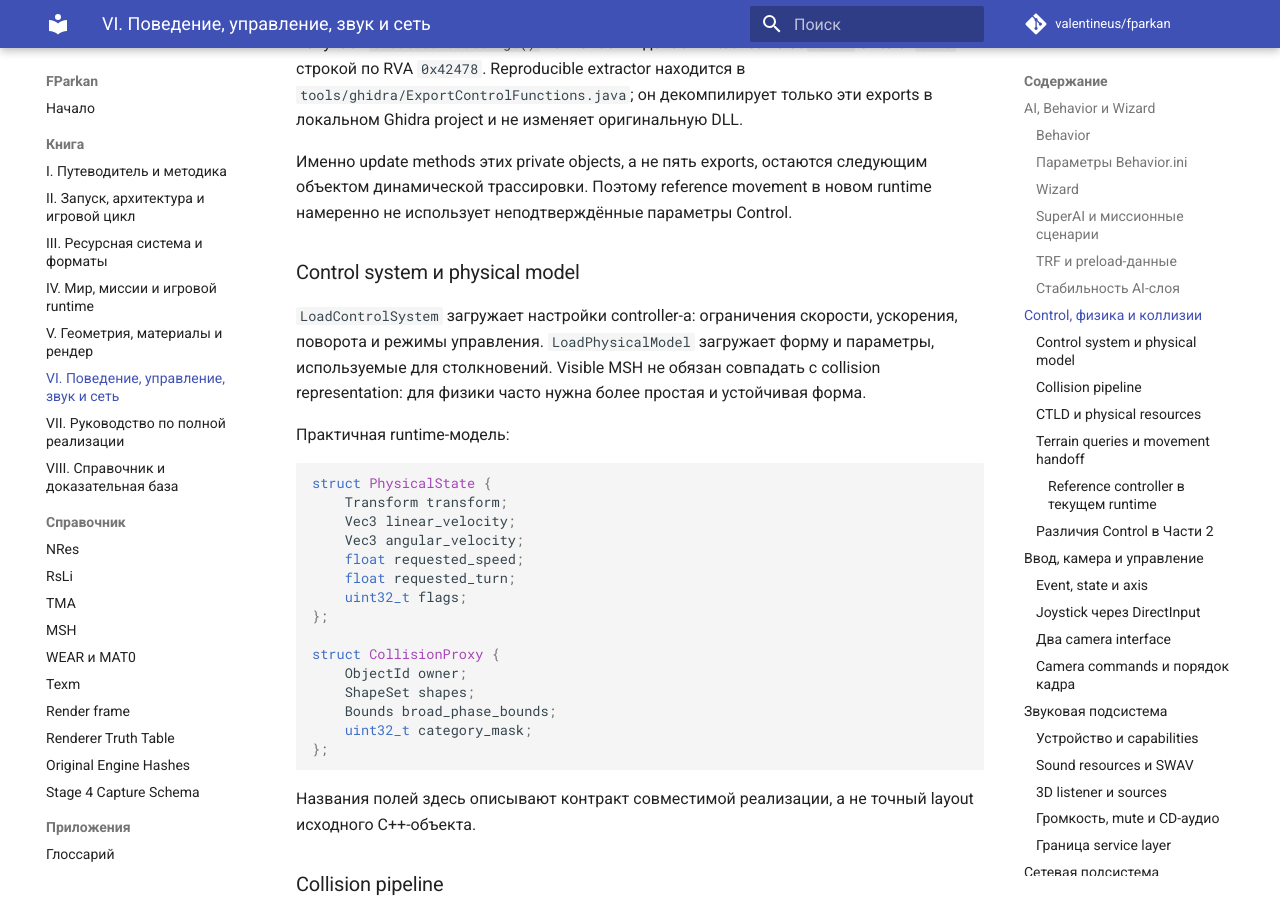
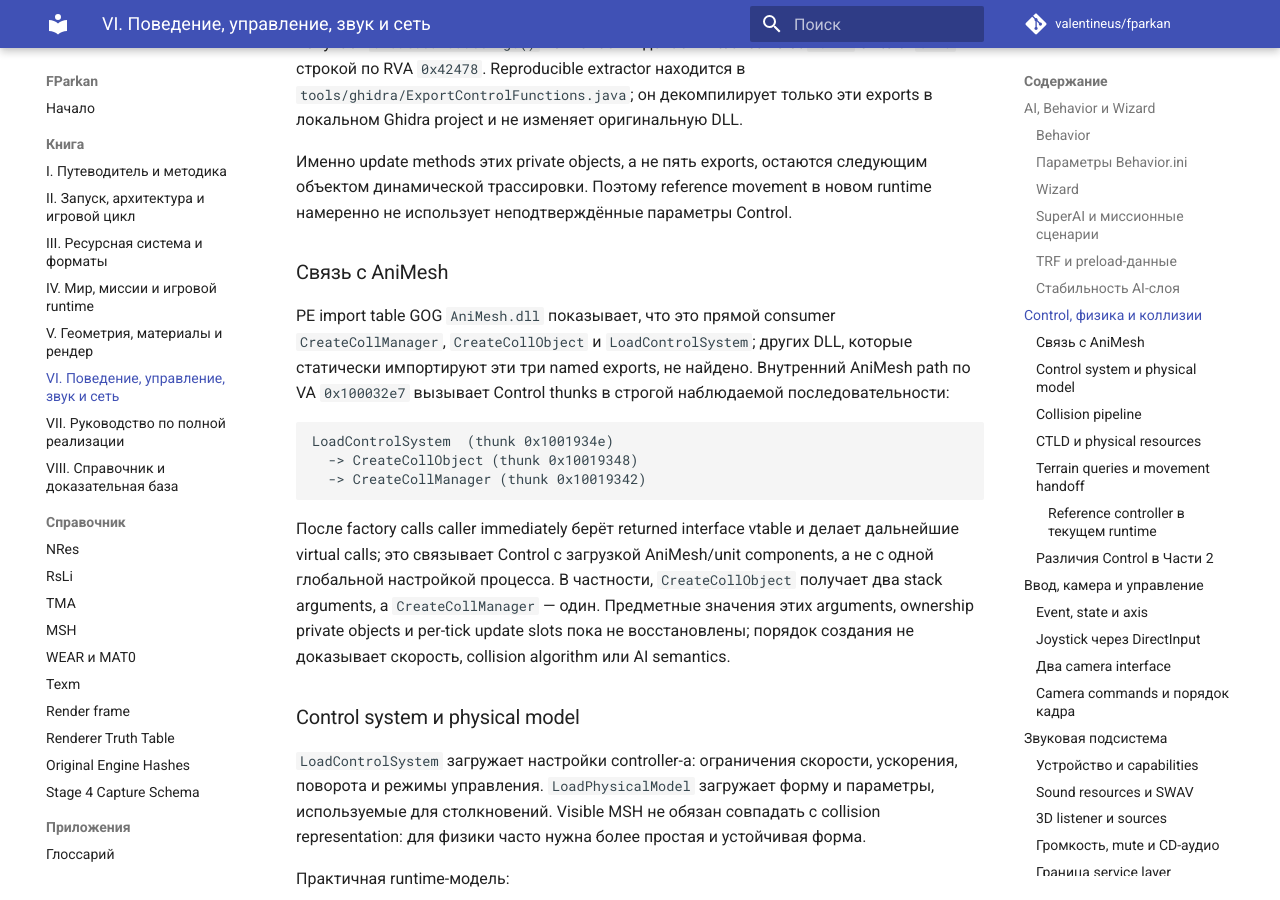
Before and after one commit to valentineus/fparkan, an MkDocs documentation site: the page built from docs/tomes/06-behavior.md, in a window 1280 px wide and 900 px high, scrolled down 5209 px. Built offline with MkDocs 1.6.1 and Material for MkDocs 9.7.7, drawn with Linux system fonts in a browser that asks for light colours; comment, search, counter and statistics services are not loaded.

Commit message:
docs(control): trace AniMesh loading chain

````diff
--- a/docs/tomes/06-behavior.md
+++ b/docs/tomes/06-behavior.md
@@ -242,6 +242,28 @@ World3D и делает virtual call slot `+0x24` с literal `0x15` и стро
 Именно update methods этих private objects, а не пять exports, остаются
 следующим объектом динамической трассировки. Поэтому reference movement в
 новом runtime намеренно не использует неподтверждённые параметры Control.
+
+### Связь с AniMesh
+
+PE import table GOG `AniMesh.dll` показывает, что это прямой consumer
+`CreateCollManager`, `CreateCollObject` и `LoadControlSystem`; других DLL,
+которые статически импортируют эти три named exports, не найдено. Внутренний
+AniMesh path по VA `0x100032e7` вызывает Control thunks в строгой наблюдаемой
+последовательности:
+
+```text
+LoadControlSystem  (thunk 0x1001934e)
+  -> CreateCollObject (thunk 0x10019348)
+  -> CreateCollManager (thunk 0x10019342)
+```
+
+После factory calls caller immediately берёт returned interface vtable и
+делает дальнейшие virtual calls; это связывает Control с загрузкой
+AniMesh/unit components, а не с одной глобальной настройкой процесса. В
+частности, `CreateCollObject` получает два stack arguments, а
+`CreateCollManager` — один. Предметные значения этих arguments, ownership
+private objects и per-tick update slots пока не восстановлены; порядок
+создания не доказывает скорость, collision algorithm или AI semantics.
 
 ### Control system и physical model
 
````
